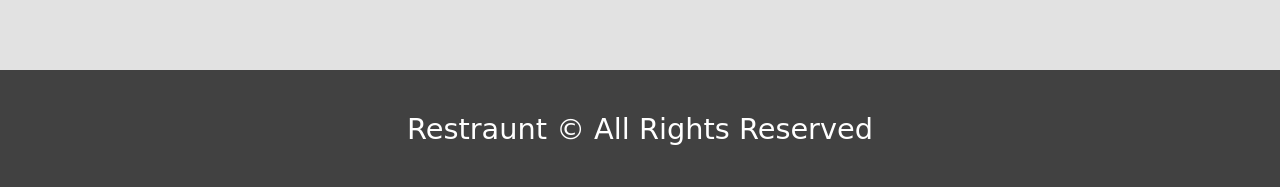
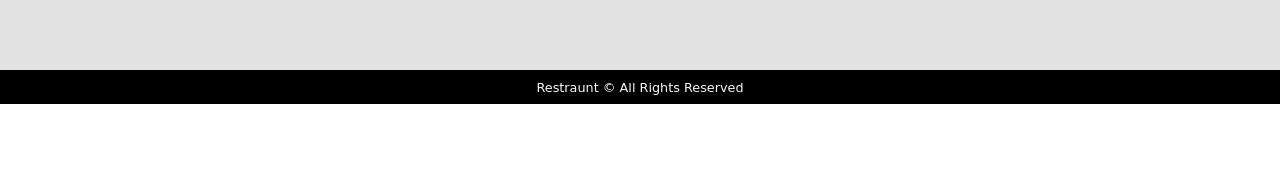
Before and after one commit to ShimaaHamdi/resturant-Project, a plain HTML site: page index.html in a window 1280 px wide. Shown: the part 4612-4799 px from the top of the page. After the commit the page ends 4716 px from the top, so only its background shows below. Drawn offline with nearby package versions, Linux system fonts and the light colour scheme.

Commit message:
Update style.css

```diff
--- a/style.css
+++ b/style.css
@@ -449,12 +449,12 @@ body {
 }
 
 #footer h2 {
-  text-align: center;
-  font-size: 1.8rem;
-  padding: 2.6rem;
-  font-weight: 500;
-  color: #fff;
-  background: rgb(65, 65, 65);
+     text-align: center;
+    font-size: 0.8rem;
+    padding: 0.6rem;
+    font-weight: 500;
+    color: #fbfbfb;
+    background: rgb(0 0 0);
 }
 
 /* ......../ media query /.......... */
```
